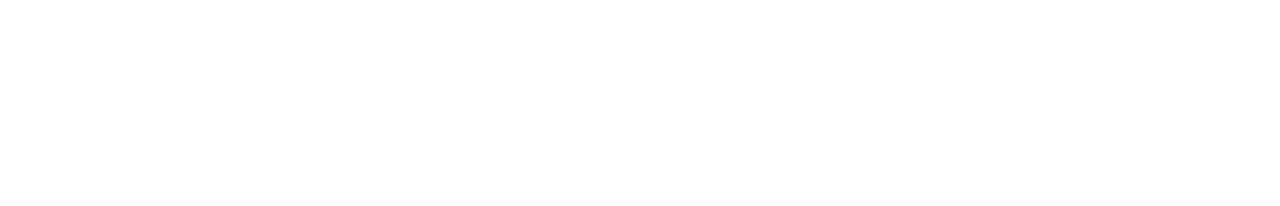
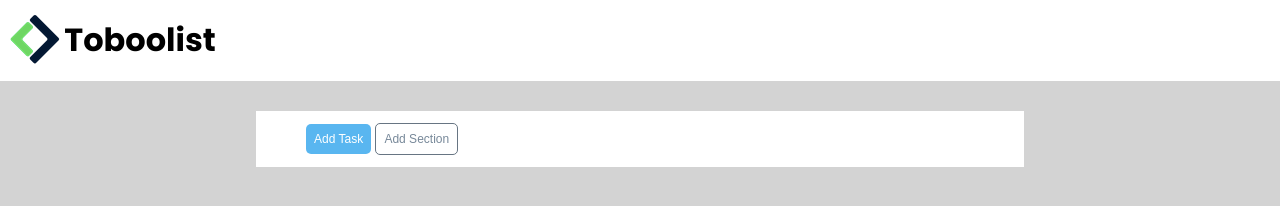
Before and after one commit to Giada92/html-css-toboolist, a plain HTML site: page index.html in a window 1280 px wide. Drawn offline with Linux system fonts and the light colour scheme.

Commit message:
Creato header e nav

```diff
--- a/css/style.css
+++ b/css/style.css
@@ -0,0 +1,55 @@
+/* Common */
+* {
+    box-sizing: border-box;
+    margin: 0;
+    padding: 0;
+}
+
+body {
+    font-family: 'Poppins', sans-serif;
+    background-color: lightgray;
+}
+
+.bg-white {
+    background-color: white;
+}
+
+button {
+    padding: 8px;
+    border-radius: 5px;
+    font-size: 12px;
+}
+
+/* Header */
+header {
+    width: 100%;
+    padding: 10px;;
+}
+
+h1 {
+    display: inline;
+    vertical-align: text-bottom;
+    line-height: 60px;
+}
+
+/* Nav */
+nav {
+    width: 60%;
+    margin: auto;
+    margin-top: 30px;
+}
+
+.contenitore-nav {
+    padding: 12px 50px;
+}
+
+.button-task{
+    color: white;
+    background-color: rgb(89, 182, 240);
+    border: 0px ;
+}
+
+.button-section{
+    color: lightslategray;
+    border: 1px solid rgb(103, 117, 131);
+}
--- a/index.html
+++ b/index.html
@@ -5,18 +5,24 @@
         <meta http-equiv="X-UA-Compatible" content="IE=edge">
         <meta name="viewport" content="width=device-width, initial-scale=1.0">
         <link rel="stylesheet" href="css/style.css">
+        <link rel="preconnect" href="https://fonts.gstatic.com">
+        <link href="https://fonts.googleapis.com/css2?family=Poppins:wght@400;700&display=swap" rel="stylesheet">
         <title>Toboolist</title>
     </head>
     <body>
         <!-- Logo e intestazione -->
-        <header>
-
+        <header class="bg-white">
+            <img src="img/Logo.png" alt="Logo intestazione">
+            <h1>Toboolist</h1>
         </header>
         <!-- /Logo e intestazione -->
 
         <!-- Pulsanti menù -->
-        <nav>
-
+        <nav class="bg-white">
+            <div class="contenitore-nav">
+                <button class="button-task">Add Task</button>
+                <button class="button-section bg-white">Add Section</button>
+            </div>
         </nav>
         <!-- /Pulsanti menù -->
 
```
